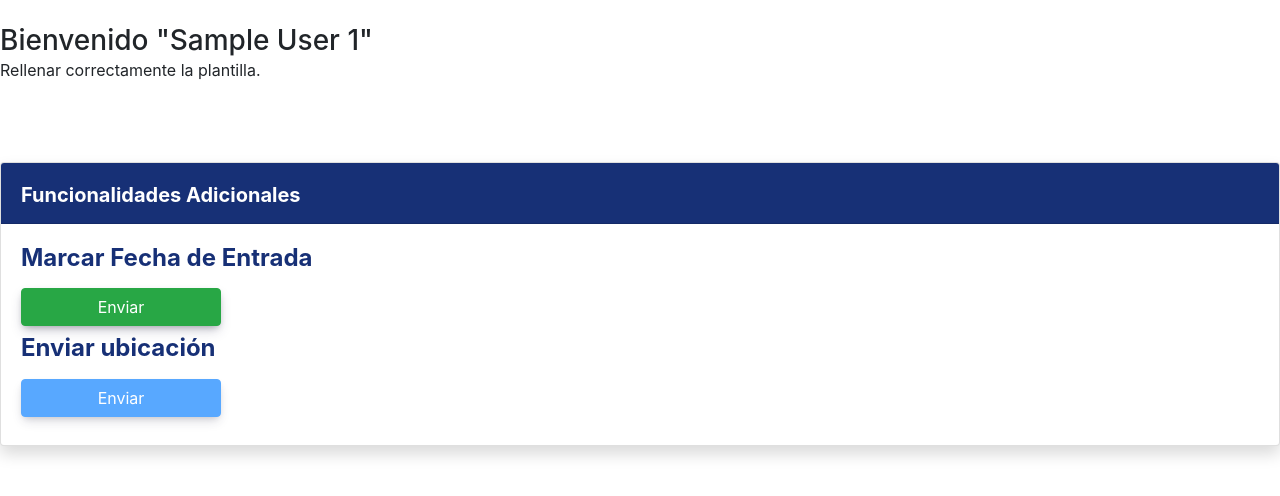
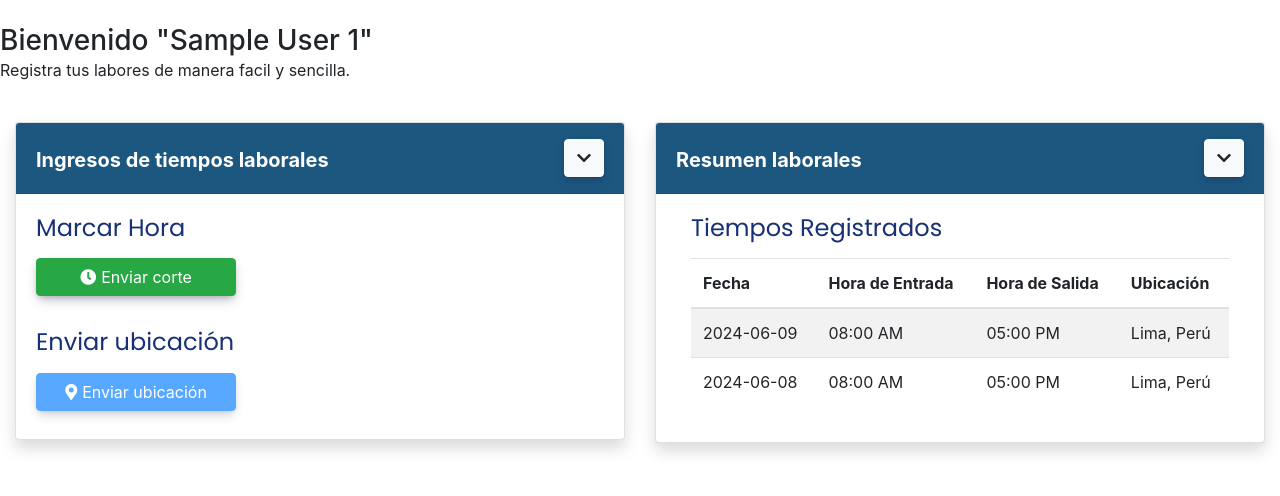
Before and after one commit to CristianCDD/Evangcorp, a PHP site: template view/pages/asistencia.php in a window 1280 px wide. Shown: the top 496 px of the page. Run offline with PHP 8.4, Linux system fonts and the light colour scheme; the template is opened without the code that fills it, so the values that code supplies are empty; the visitor is signed in with stand-in values (Sample User, id 1).

Commit message:
Ultima actualizacion del front

```diff
--- a/view/pages/asistencia.php
+++ b/view/pages/asistencia.php
@@ -1,59 +1,146 @@
 <!DOCTYPE html>
 <html>
+
 <head>
     <title>Obtener Coordenadas</title>
     <!-- Bootstrap CSS -->
     <link href="https://maxcdn.bootstrapcdn.com/bootstrap/4.5.2/css/bootstrap.min.css" rel="stylesheet">
     <!-- Font Awesome -->
     <link rel="stylesheet" href="https://use.fontawesome.com/releases/v5.15.3/css/all.css">
+
     <style>
+        @import url('https://fonts.googleapis.com/css2?family=Poppins:ital,wght@0,100;0,200;0,300;0,400;0,500;0,600;0,700;0,800;0,900;1,100;1,200;1,300;1,400;1,500;1,600;1,700;1,800;1,900&display=swap');
+
         .custom-header {
             font-size: 1.5rem;
-            font-weight: bold;
+            font-weight: 400;
             color: #173076;
             margin-bottom: 1rem;
-            text-transform: none; /* Asegura que el texto no se transforme a mayúsculas */
+            text-transform: none;
+            font-family: 'Poppins';
+            /* Asegura que el texto no se transforme a mayúsculas */
         }
+
         .custom-button {
-            width: 200px; /* Ancho fijo en pantallas grandes */
+            width: 200px;
+            /* Ancho fijo en pantallas grandes */
         }
+
         @media (max-width: 768px) {
             .custom-button {
-                width: 100%; /* Ancho completo en pantallas pequeñas */
+                width: 100%;
+                /* Ancho completo en pantallas pequeñas */
             }
         }
 
         .btn {
             box-shadow: rgba(50, 50, 93, 0.25) 0px 6px 12px -2px, rgba(0, 0, 0, 0.3) 0px 3px 7px -3px;
         }
+
+        .container,
+        .container-lg,
+        .container-md,
+        .container-sm,
+        .container-xl {
+            max-width: 100%;
+        }
     </style>
 </head>
+
 <body>
 
     <div class="content-header row mt-4">
         <div class="content-header-left col-md-8 col-12 mb-2 breadcrumb-new">
             <h3 class="content-header-title mb-0 d-inline-block">Bienvenido "<?php echo $_SESSION["nombre"] . " " . $_SESSION["apellidos"] ?>"</h3>
-        <p class="mb-4">Rellenar correctamente la plantilla.</p>
+            <p class="mb-4">Registra tus labores de manera facil y sencilla.</p>
         </div>
     </div>
 
-<div class="card shadow mb-4 mt-5">
-    <div class="card-header py-3" style="background-color: #173076;">
-        <h5 class="m-0 font-weight-bold text-white mt-1">Funcionalidades Adicionales</h5>
+    <div class="container mt-2">
+        <div class="row">
+            <div class="col-md-6">
+                <div class="card shadow mb-4">
+                    <div class="card-header py-3 d-flex justify-content-between align-items-center" style="background-color: #1c577f;">
+                        <h5 class="m-0 font-weight-bold text-white mt-1">Ingresos de tiempos laborales</h5>
+                        <button class="btn btn-light" type="button" data-bs-toggle="collapse" data-bs-target="#collapseCard1" aria-expanded="true" aria-controls="collapseCard1">
+                            <i class="fas fa-chevron-down"></i>
+                        </button>
                     </div>
+                    <div id="collapseCard1" class="collapse show">
                         <div class="card-body">
                             <div class="row">
-            <div class="col-md-6">
-                <h1 class="custom-header">Marcar Fecha de Entrada</h1>
-                <button id="entradaButton" class="btn btn-success mb-2 custom-button" onclick="marcarEntrada()">Enviar</button>
-
-                <h1 class="custom-header">Enviar ubicación</h1>
-                <button id="ubicacionButton" class="btn btn-primary mb-2 custom-button" onclick="getLocation()" disabled>Enviar</button>
+                                <div class="col-12">
+                                    <h1 class="custom-header">Marcar Hora</h1>
+                                    <button id="entradaButton" class="btn btn-success mb-2 custom-button" onclick="marcarEntrada()">
+                                        <i class="fas fa-clock"></i><span style="margin-left: 5px;">Enviar corte</span>
+                                    </button>
+                                </div>
+                                <div class="col-12">
+                                    <h1 class="custom-header mt-4">Enviar ubicación</h1>
+                                    <button id="ubicacionButton" class="btn btn-primary mb-2 custom-button" onclick="getLocation()" disabled>
+                                        <i class="fas fa-map-marker-alt"></i><span style="margin-left: 5px;">Enviar ubicación</span>
+                                    </button>
                                 </div>
                             </div>
                             <input type="hidden" id="last_inserted_id" value="">
                         </div>
                     </div>
+                </div>
+            </div>
+
+            <div class="col-md-6">
+                <div class="card shadow mb-4">
+                    <div class="card-header py-3 d-flex justify-content-between align-items-center" style="background-color: #1c577f;">
+                        <h5 class="m-0 font-weight-bold text-white mt-1">Resumen laborales</h5>
+                        <button class="btn btn-light" type="button" data-bs-toggle="collapse" data-bs-target="#collapseCard2" aria-expanded="true" aria-controls="collapseCard2">
+                            <i class="fas fa-chevron-down"></i>
+                        </button>
+                    </div>
+                    <div id="collapseCard2" class="collapse show">
+                        <div class="card-body">
+                            <input type="hidden" id="last_inserted_id" value="">
+
+                            <div class="col-12">
+                                <h1 class="custom-header">Tiempos Registrados</h1>
+                                <div class="table-responsive">
+                                    <table class="table table-striped">
+                                        <thead>
+                                            <tr>
+                                                <th>Fecha</th>
+                                                <th>Hora de Entrada</th>
+                                                <th>Hora de Salida</th>
+                                                <th>Ubicación</th>
+                                            </tr>
+                                        </thead>
+                                        <tbody>
+
+                                            <tr>
+                                                <td>2024-06-09</td>
+                                                <td>08:00 AM</td>
+                                                <td>05:00 PM</td>
+                                                <td>Lima, Perú</td>
+                                            </tr>
+                                            <tr>
+                                                <td>2024-06-08</td>
+                                                <td>08:00 AM</td>
+                                                <td>05:00 PM</td>
+                                                <td>Lima, Perú</td>
+                                            </tr>
+
+                                        </tbody>
+                                    </table>
+                                </div>
+                            </div>
+                        </div>
+                    </div>
+                </div>
+            </div>
+        </div>
+    </div>
+
+    </div>
+
+
 
     <script>
         let currentLatitude = null;
@@ -132,4 +219,5 @@
     </script>
 
 </body>
+
 </html>
```
Lines whose indentation alone changed are shown as unchanged.
